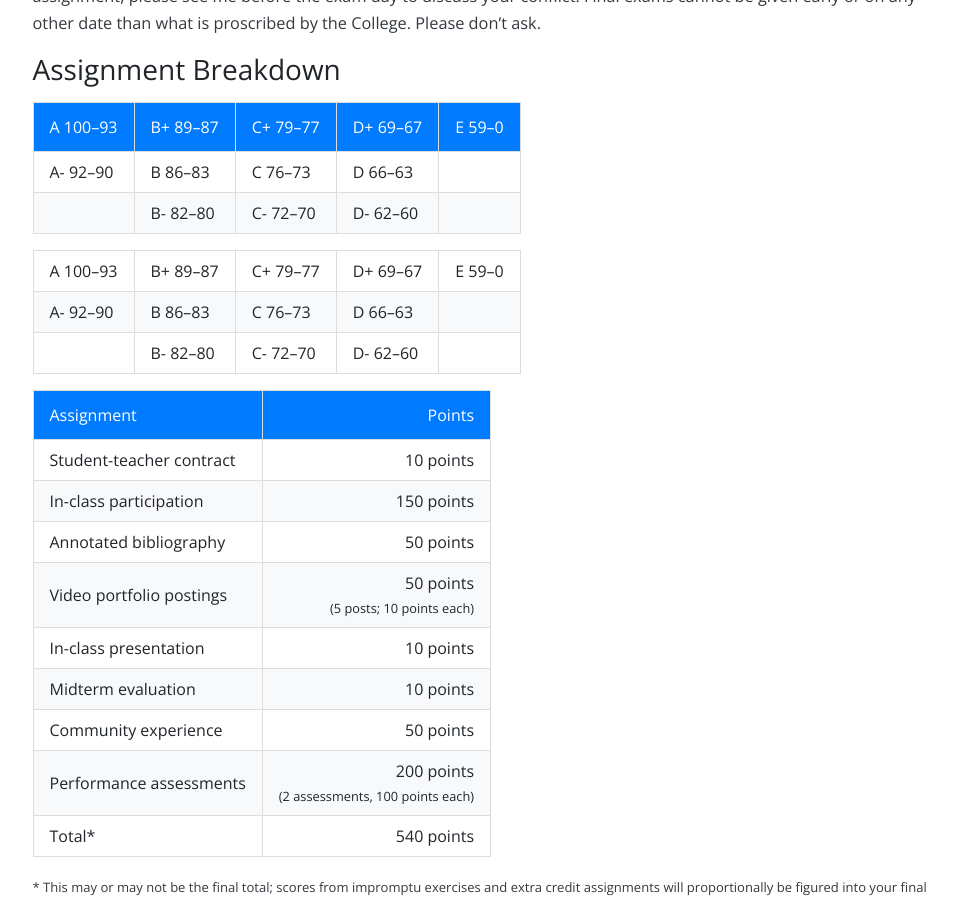
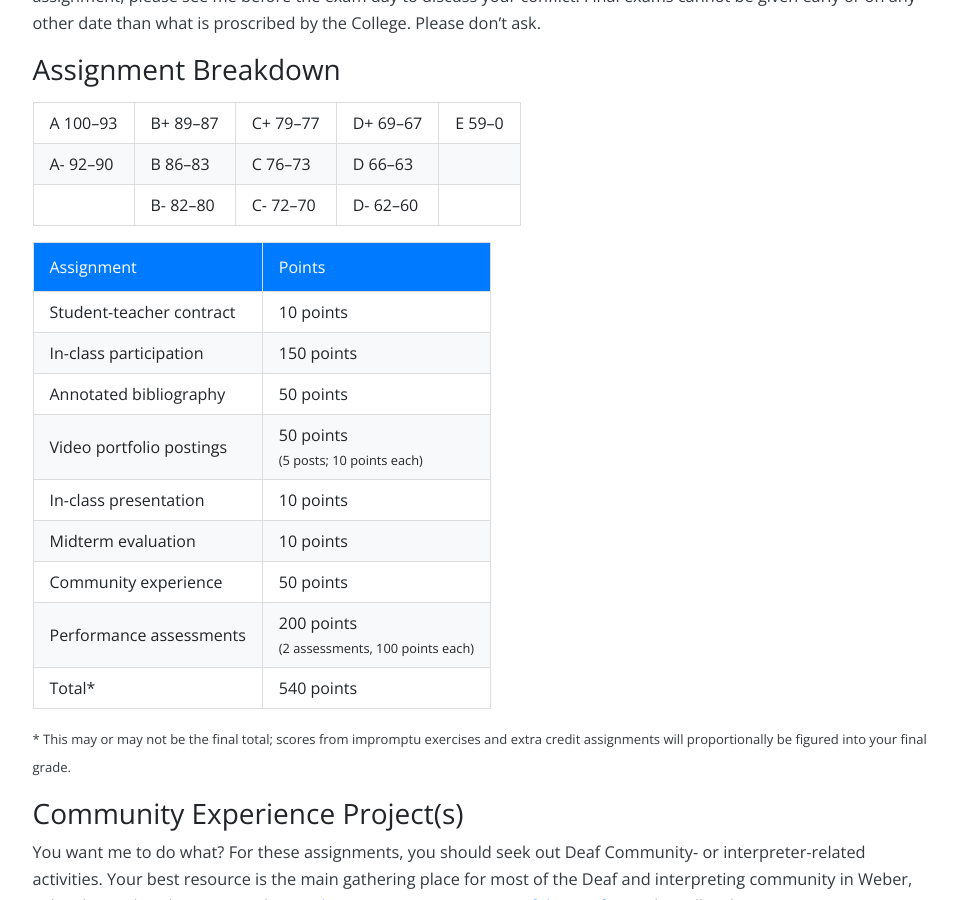
Before and after one commit to intrpr/jekyll-portfol-test, a Jekyll site: the page built from _posts/2019-06-09-assignments.md, in a window 1280 px wide and 900 px high, scrolled down 2899 px. Shown: the whole window, without its empty margins (160-1117 px from the left). Built offline with Jekyll 4.4.1, drawn with Linux system fonts in a browser that asks for light colours; nearby versions of some CDN libraries; our own code applies the rules of GitHub Pages for plain Markdown files; comment, search, counter and statistics services are not loaded.

Commit message:
Update 2019-06-09-assignments.md

```diff
--- a/_posts/2019-06-09-assignments.md
+++ b/_posts/2019-06-09-assignments.md
@@ -50,16 +50,11 @@
 ### Assignment Breakdown
 
 | A 100–93 | B+ 89–87 | C+ 79–77 | D+ 69–67 | E 59–0 |
-|----------|----------|----------|----------|--------|
-| A- 92–90 | B  86–83 | C  76–73 | D  66–63 |        |
-|          | B- 82–80 | C- 72–70 | D- 62–60 |        |
-
-| A 100–93 | B+ 89–87 | C+ 79–77 | D+ 69–67 | E 59–0 |
 | A- 92–90 | B  86–83 | C  76–73 | D  66–63 |        |
 |          | B- 82–80 | C- 72–70 | D- 62–60 |        |
 
 | Assignment | Points |
-|----------|----------:|
+|----------|----------|
 | Student-teacher contract | 10 points |
 | In-class participation | 150 points |
 | Annotated bibliography | 50 points |
```
